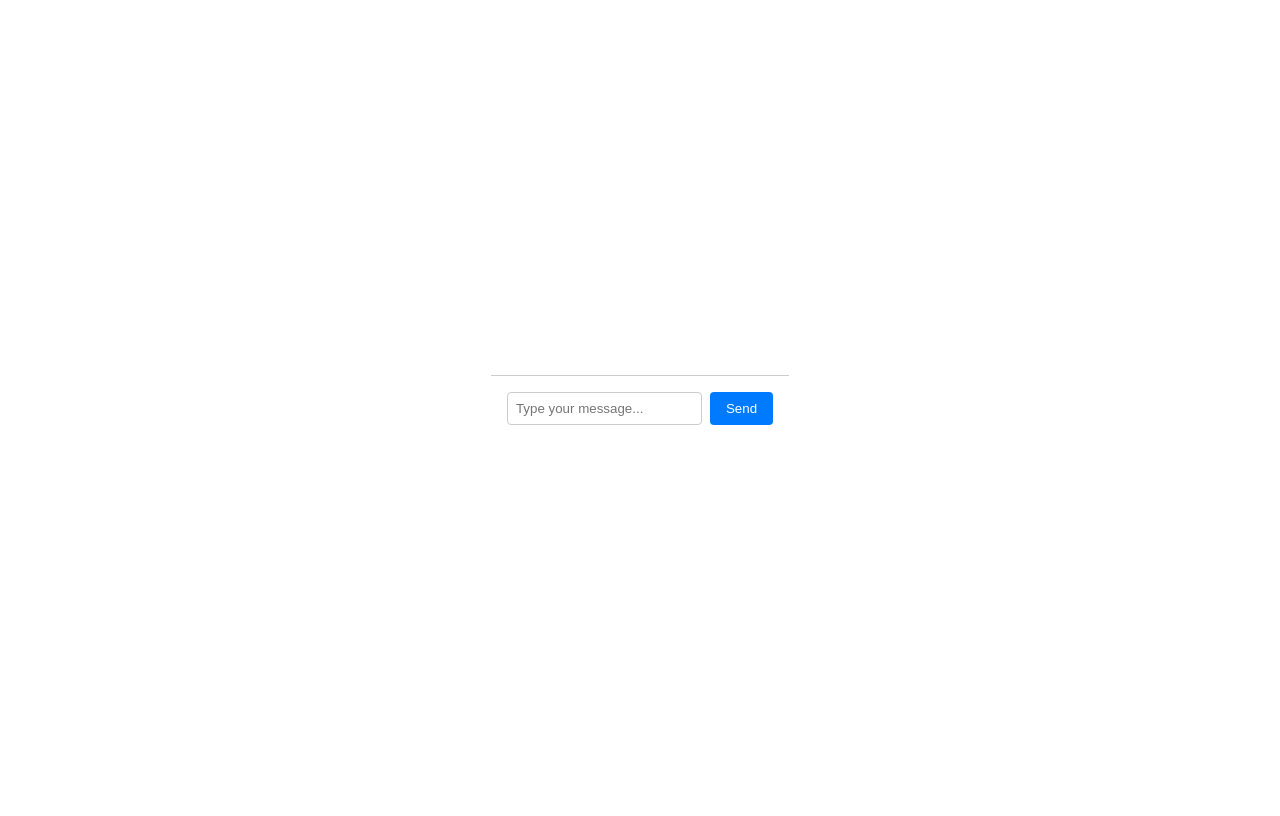
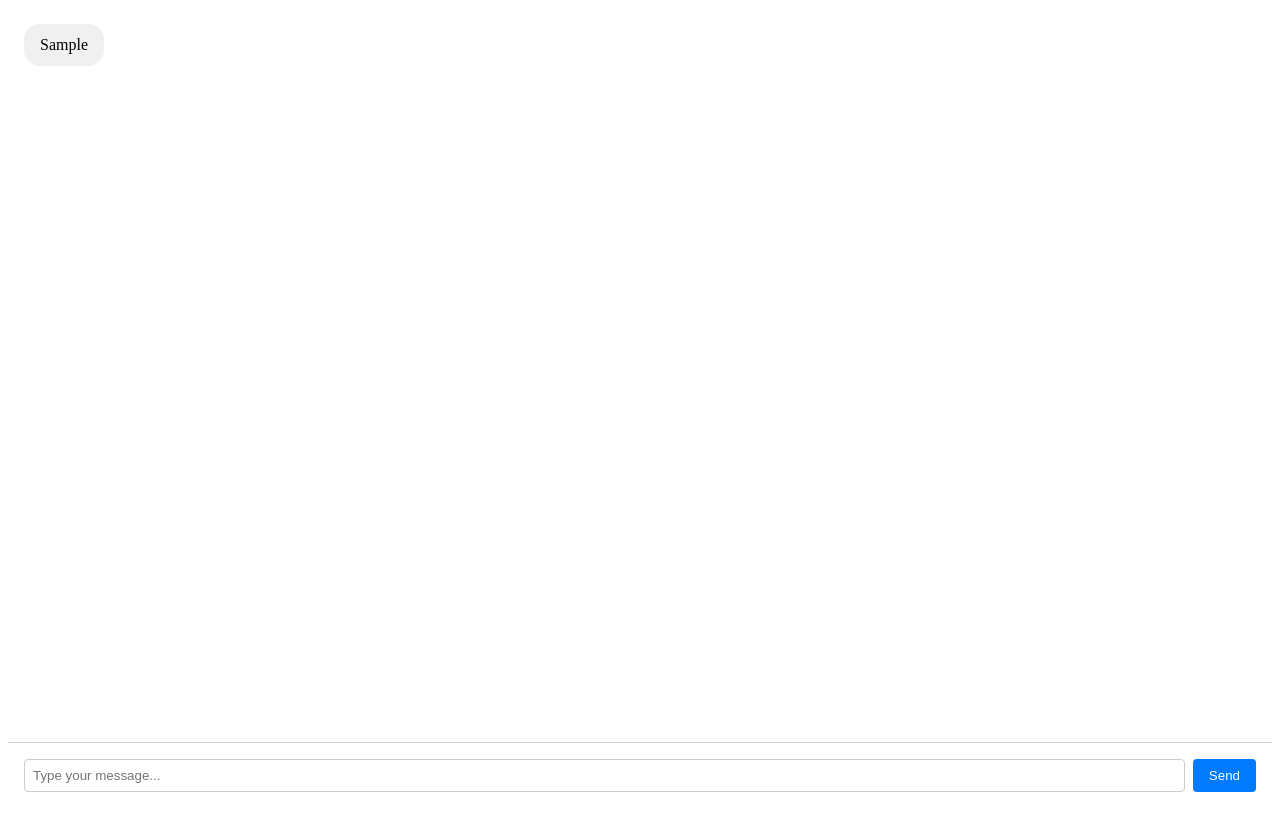
Before and after one commit to Odinman9847/ai-chat, a Vue app: page / in a window 1280 px wide. Both pictures are taken after typing "Sample" into the empty fields and a click on the button "Send". Built offline with nearby package versions, Linux system fonts and the light colour scheme; the HTML template or start-up script is replaced by a standard one.

Commit message:
feat: Add message bubbles

```diff
--- a/src/App.vue
+++ b/src/App.vue
@@ -1,19 +1,27 @@
 <script setup lang="ts">
+import { ref } from "vue";
 import UserInput from "./components/UserInput.vue";
+import ChatWindow from "./components/ChatWindow.vue";
+
+const messages = ref<string[]>([]);
+
+function handleNewMessage(message: string) {
+  console.log("App.vue received message:", message);
+  messages.value.push(message);
+}
 </script>
 
 <template>
   <main>
-    <UserInput />
+    <ChatWindow :messages="messages" />
+    <UserInput @sendMessage="handleNewMessage" />
   </main>
 </template>
 
 <style scoped>
 main {
   display: flex;
-  justify-content: center;
-  align-items: center;
+  flex-direction: column;
   height: 100vh;
-  font-family: sans-serif;
 }
 </style>
--- /dev/null
+++ b/src/components/ChatWindow.vue
@@ -0,0 +1,25 @@
+<script setup lang="ts">
+import MessageBubble from "./MessageBubble.vue";
+defineProps<{
+  messages: string[];
+}>();
+</script>
+
+<template>
+  <div class="chat-window">
+    <MessageBubble
+      v-for="(message, index) in messages"
+      :key="index"
+      :message="message"
+    />
+  </div>
+</template>
+
+<style scoped>
+.chat-window {
+  flex-grow: 1;
+  padding: 1rem;
+  display: flex;
+  flex-direction: column;
+}
+</style>
--- /dev/null
+++ b/src/components/MessageBubble.vue
@@ -0,0 +1,23 @@
+<script setup lang="ts">
+defineProps<{
+  message: string;
+}>();
+</script>
+
+<template>
+  <div>
+    {{ message }}
+  </div>
+</template>
+
+<style scoped>
+div {
+  background-color: #f0f0f0;
+  padding: 0.75rem 1rem;
+  border-radius: 1rem;
+  margin-bottom: 0.5rem;
+  max-width: 80%;
+  width: fit-content;
+  word-wrap: break-word;
+}
+</style>
--- a/src/components/UserInput.vue
+++ b/src/components/UserInput.vue
@@ -1,10 +1,13 @@
 <script setup lang="ts">
 import { ref } from "vue";
+
+const emit = defineEmits(["sendMessage"]);
 
 const message = ref("");
 
 function sendMessage() {
-  console.log("Sending message:", message.value);
+  if (message.value.trim() === "") return;
+  emit("sendMessage", message.value);
   message.value = "";
 }
 </script>
```
